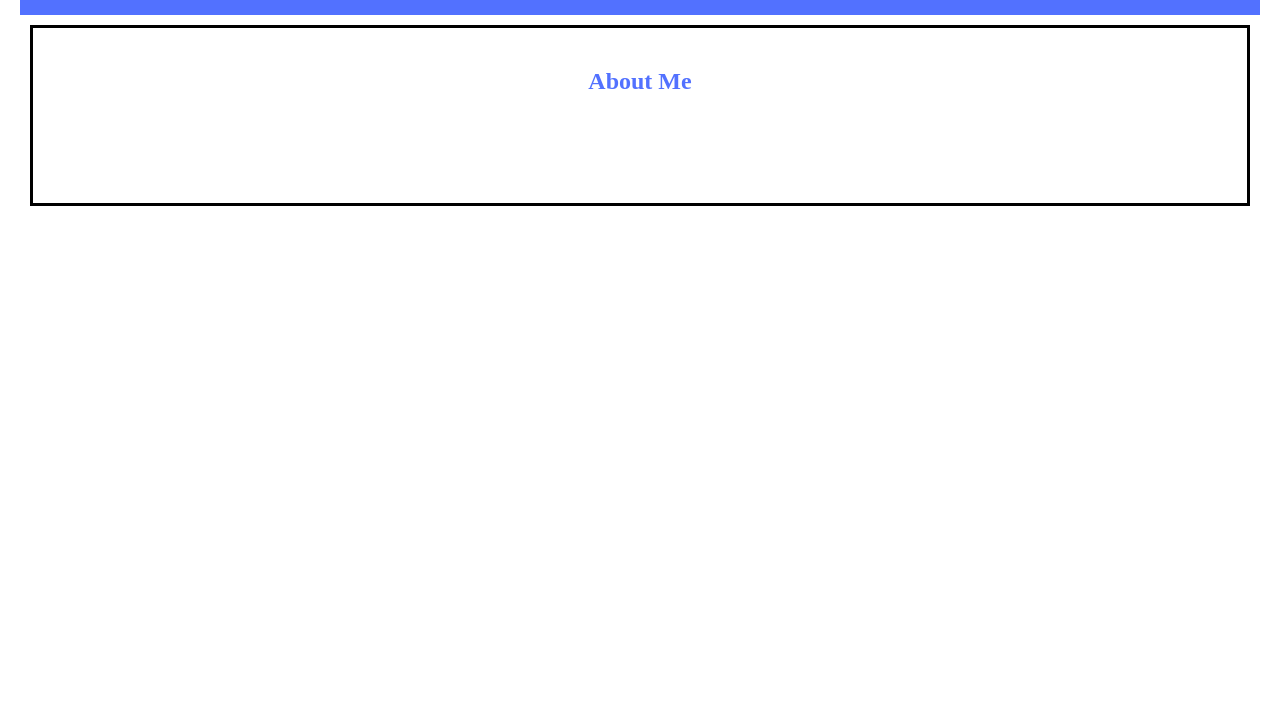
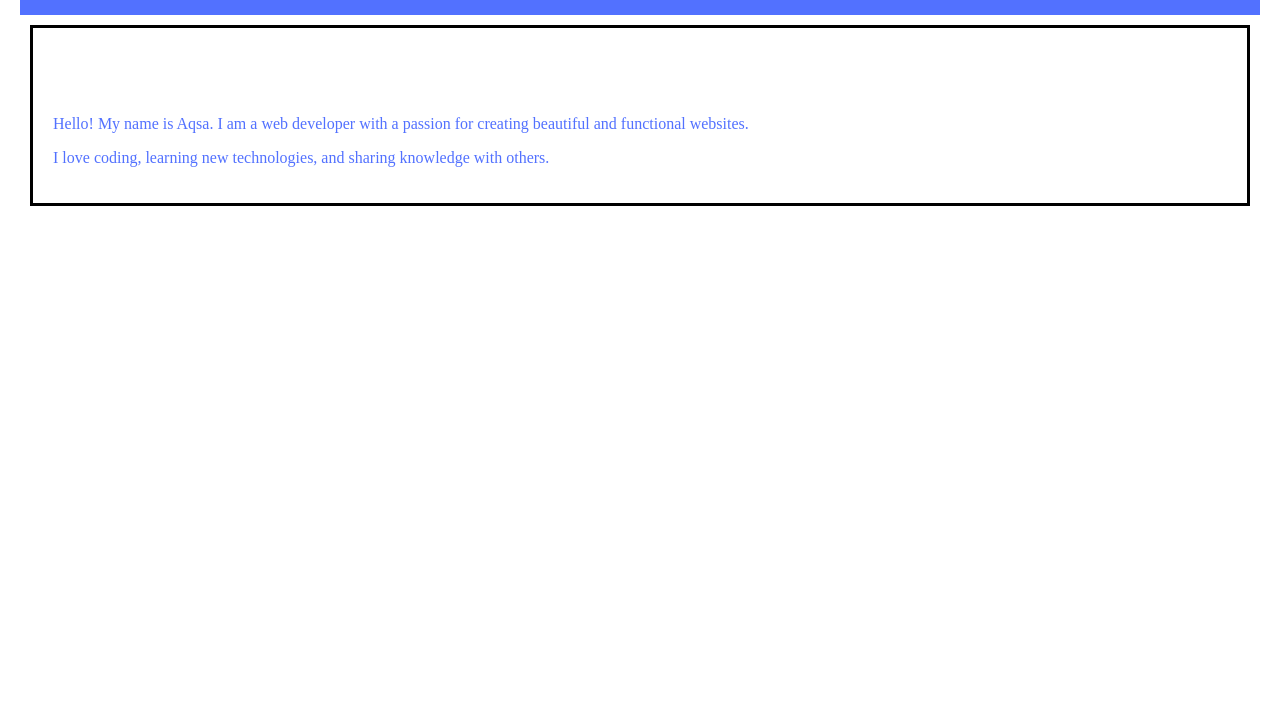
Before and after one commit to AqsaMaulanaa/latihan-1, a plain HTML site: page index.html in a window 1280 px wide. Shown: the part 92-800 px from the top of the page. Drawn offline with Linux system fonts and the light colour scheme.

Commit message:
oke font puth

```diff
--- a/index.html
+++ b/index.html
@@ -37,13 +37,13 @@
     }
 
     h2 {
-      color: #5271ff;
+      color: #ffffff;
       font-size: 24px;
       text-align: center;
     }
 
     P {
-      color: #FFFFFF;
+      color: #5271ff;
     }
 
   </style>
```
